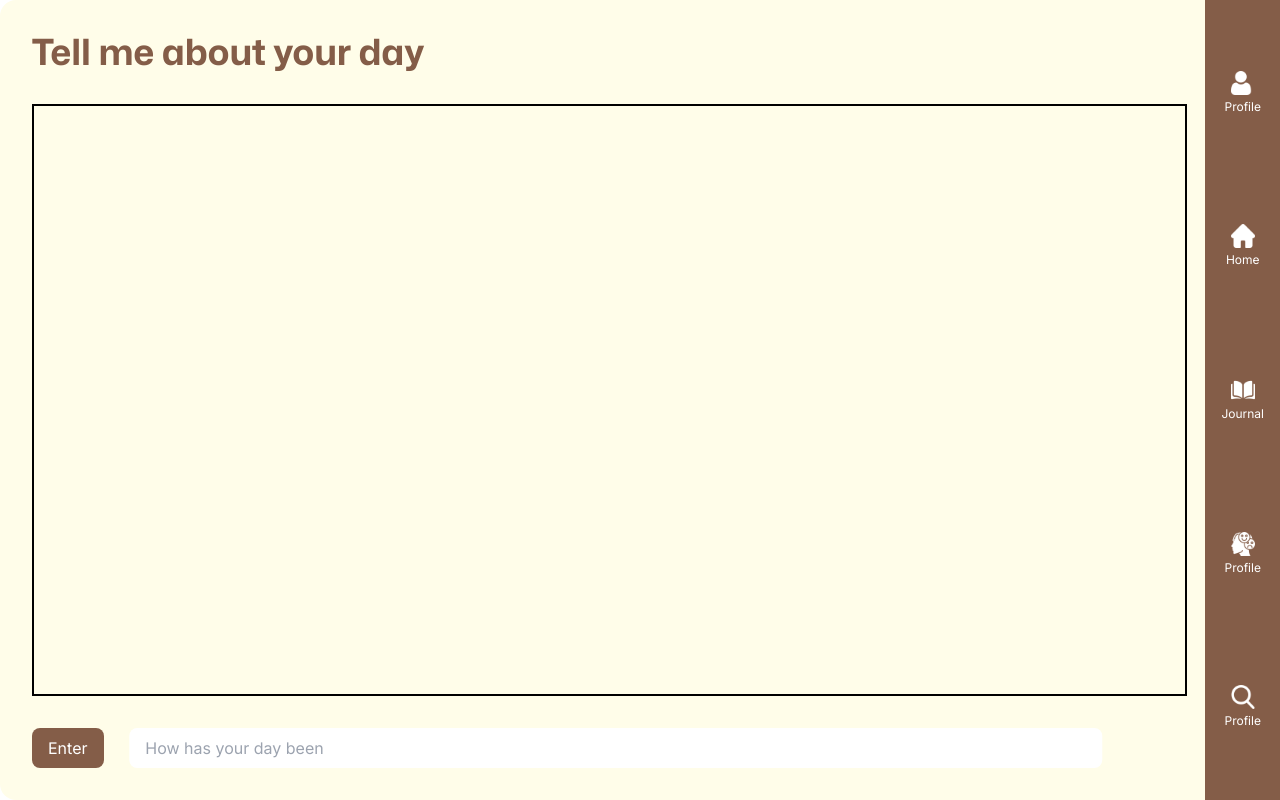
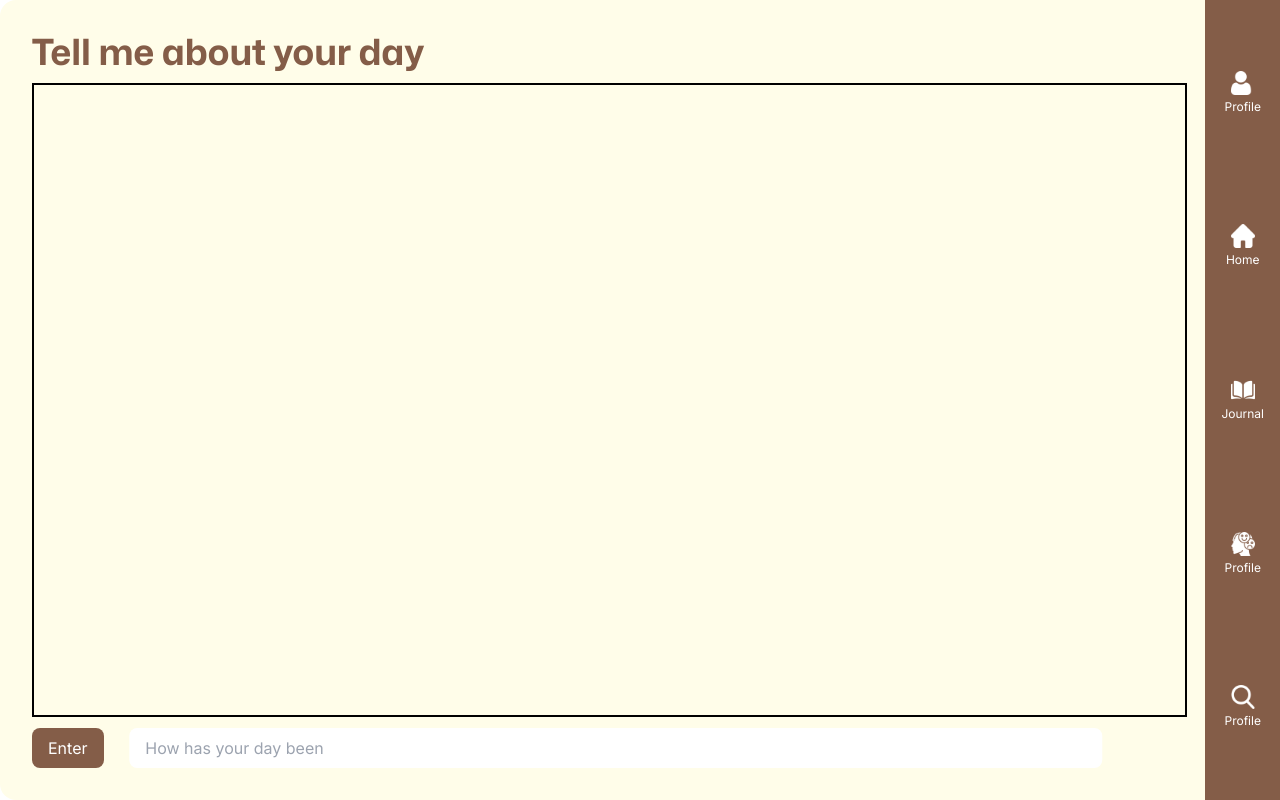
Before and after one commit to Keshav-Aneja/intel_hack, a Next.js app: page / in a window 1280 px wide. Built offline with nearby package versions, Linux system fonts and the light colour scheme.

Commit message:
feat:small styling added

```diff
--- a/src/app/page.tsx
+++ b/src/app/page.tsx
@@ -19,10 +19,11 @@ import { useState,useEffect, useRef } from "react";
   const AddMessageNode=(text:string)=>{
     const toAddText=document.createElement('div')
     toAddText.innerHTML=text;
+    toAddText.setAttribute('style','padding:1rem; background-color:#845d48; border-top-left-radius:1rem; border-top-right-radius:1rem; margin-left:10px; border-botton-right-radius:1rem;')
     sectionRef.current?.appendChild(toAddText)
   }
   return (
-    <div className="w-full h-screen bg-bg_primary rounded-2xl p-8 relative flex flex-col  gap-[2rem]">
+    <div className="w-full h-screen bg-bg_primary rounded-2xl p-8 relative flex flex-col  gap-[.7rem]">
       <Navbar />
       <div className="heading font-mona_bold text-4xl text-primary_text">
         Tell me about your day
```
